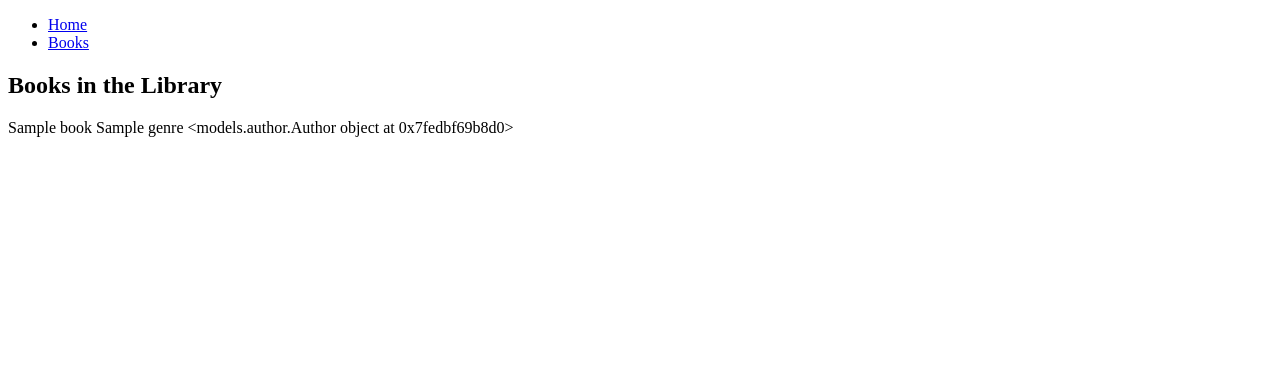
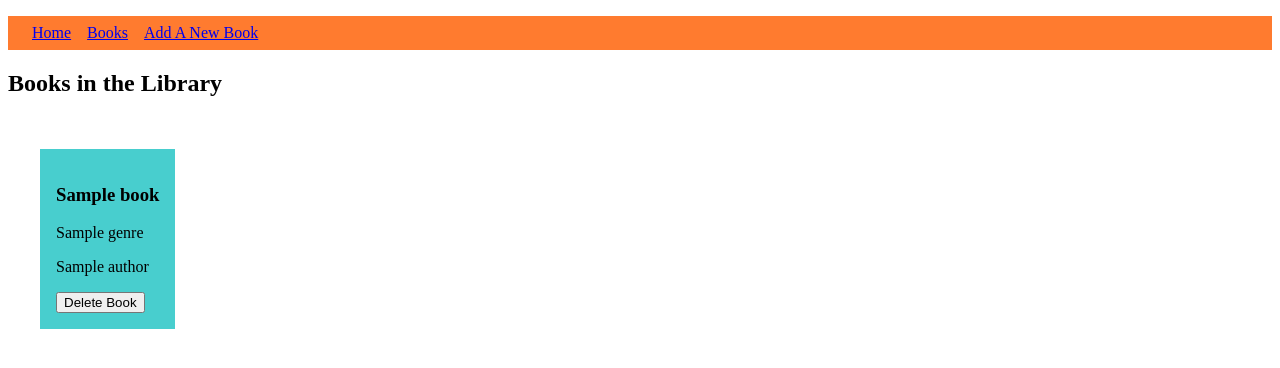
Before and after one commit to Jennahowieson/Full-Stack-Flask-App-Homework, a Flask app: page /books in a window 1280 px wide. Shown: the top 368 px of the page. Run offline with Flask 2, Linux system fonts and the light colour scheme; a database or web service that is not in the repository returns one stand-in record (values such as "Sample title"); some libraries are stand-ins or nearby versions.

Commit message:
added delete button

```diff
--- a/controller/books_controller.py
+++ b/controller/books_controller.py
@@ -10,3 +10,17 @@ books_blueprint = Blueprint("books", __name__)
 def books():
     books = book_repository.select_all()
     return render_template("books/index.html", all_books = books)
+
+@books_blueprint.route("/books/<id>/delete", methods=['POST'])
+def delete_book(id):
+    book_repository.delete(id)
+    return redirect('/books')
+
+@books_blueprint.route ("/books", methods = ['POST'])
+def create_books():
+    title = request.form['title']
+    genre = request.form['genre']
+    author = author_repository.select(id)
+    book = Book(title, genre, author)
+    book_repository.save(book)
+    return redirect('/books')
--- a/db/library.sql
+++ b/db/library.sql
@@ -10,5 +10,5 @@ CREATE TABLE books (
     id SERIAL PRIMARY KEY,
     title VARCHAR (255),
     genre VARCHAR (255),
-    author INT REFERENCES authors(id)
+    author_id INT REFERENCES authors(id)
 );
--- a/repositories/author_repository.py
+++ b/repositories/author_repository.py
@@ -7,17 +7,17 @@ from models.book import Book
 def select_all():
     authors = []
 
-    sql = "SELECT * FROM author"
+    sql = "SELECT * FROM authors"
     results = run_sql(sql)
 
     for row in results:
         author = Author(row['name'], row['id'] )
-        author.append(author)
+        authors.append(author)
     return authors
 
 def select(id):
     author = None
-    sql = "SELECT * FROM author WHERE id = %s"
+    sql = "SELECT * FROM authors WHERE id = %s"
     values = [id]
     result = run_sql(sql, values)[0]
 
--- a/repositories/book_repository.py
+++ b/repositories/book_repository.py
@@ -31,9 +31,14 @@ def delete_all():
     sql = "DELETE FROM books"
     run_sql(sql)
 
+def delete(id):
+    sql="DELETE FROM books WHERE id = %s"
+    values = [id]
+    run_sql(sql,values)
+
 
 def save(book):
-    sql = "INSERT INTO books (title, genre, author) VALUES (%s, %s, %s) RETURNING *"
+    sql = "INSERT INTO books (title, genre, author_id) VALUES (%s, %s, %s) RETURNING *"
     values = [book.title, book.genre, book.author.id]
     results = run_sql(sql, values)
     id = results[0]['id']
--- a/static/style.css
+++ b/static/style.css
@@ -0,0 +1,20 @@
+.all_books{
+    display: flex;
+    padding: 1rem
+}
+
+.single_book{
+    background-color: rgb(72, 206, 206);
+    margin: 1rem;
+    padding: 1rem
+}
+
+.menu{
+    display:flex;
+    list-style: none;
+    background-color: rgb(255, 123, 47);
+    padding: 0.5rem
+}
+
+li{
+padding-left: 1rem;}
--- a/templates/base.html
+++ b/templates/base.html
@@ -13,8 +13,9 @@
   <header>
     <nav>
       <ul class="menu">
-        <li><a href="/">Home</a></li>
-        <li><a href="/books">Books</a></li>
+        <li><a href="/"> Home </a></li>
+        <li><a href="/books"> Books </a></li>
+        <li><a href="/books/new">Add A New Book</a></li>
       </ul>
     </nav>
   </header>
--- a/templates/books/index.html
+++ b/templates/books/index.html
@@ -1,10 +1,21 @@
 {% extends "base.html" %}
 
 {% block content %}
+
 <h2> Books in the Library</h2>
-{% for book in all_books %}
-    {{book.title}}
-    {{book.genre}}
-    {{book.author}}
-{% endfor %}
-{%  endblock %}
+<div class="all_books">
+
+    {% for book in all_books %}
+    <div class="single_book">
+        <h3>{{book.title}}</h3>
+        <p>{{book.genre}}</p>
+        <p>{{book.author.name}}</p>
+        <form class="delete-form" action="/books/{{book.id}}/delete" method="POST">
+            <button class="trash-button">Delete Book</button>
+        </form>
+    </div>
+
+    {% endfor %}
+</div>
+
+{% endblock %}
```
Also changed, not shown: console.py (+8 -1 lines), templates/books/new.html (added, +29 -0 lines).
